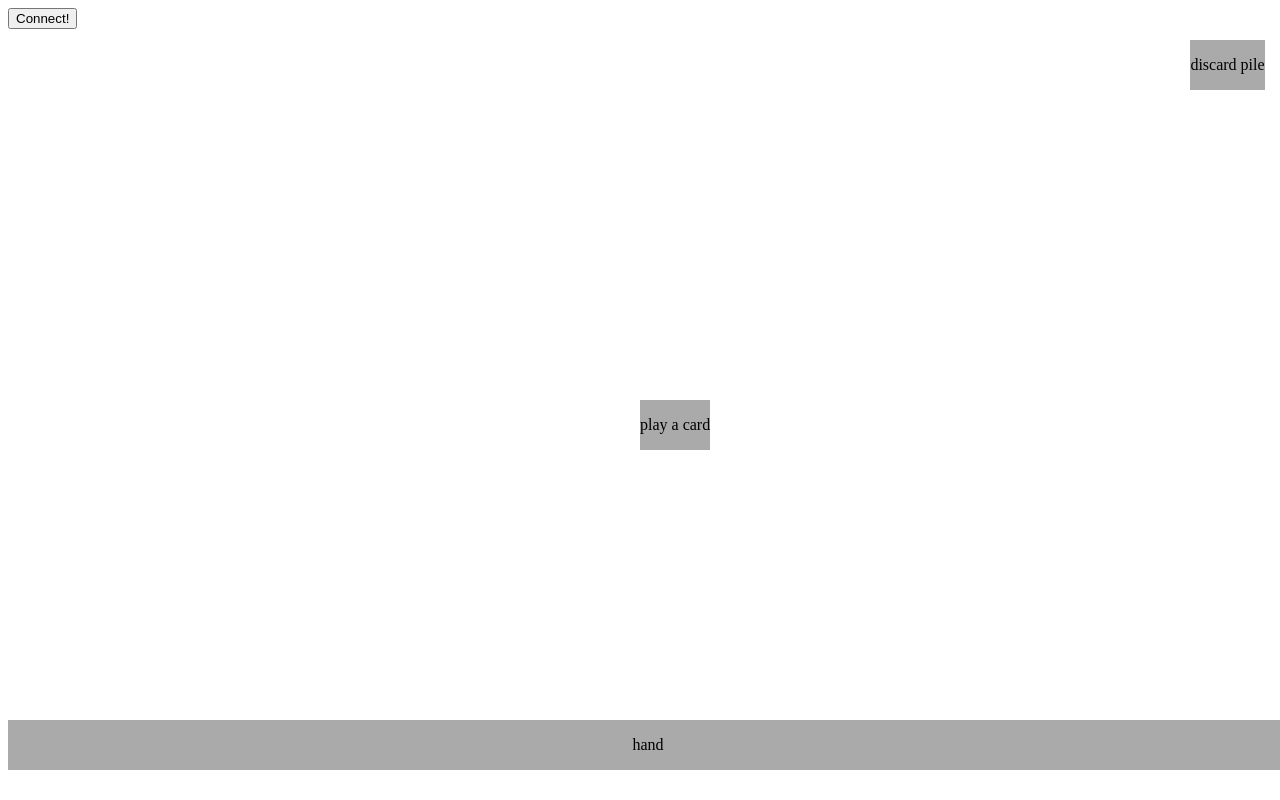
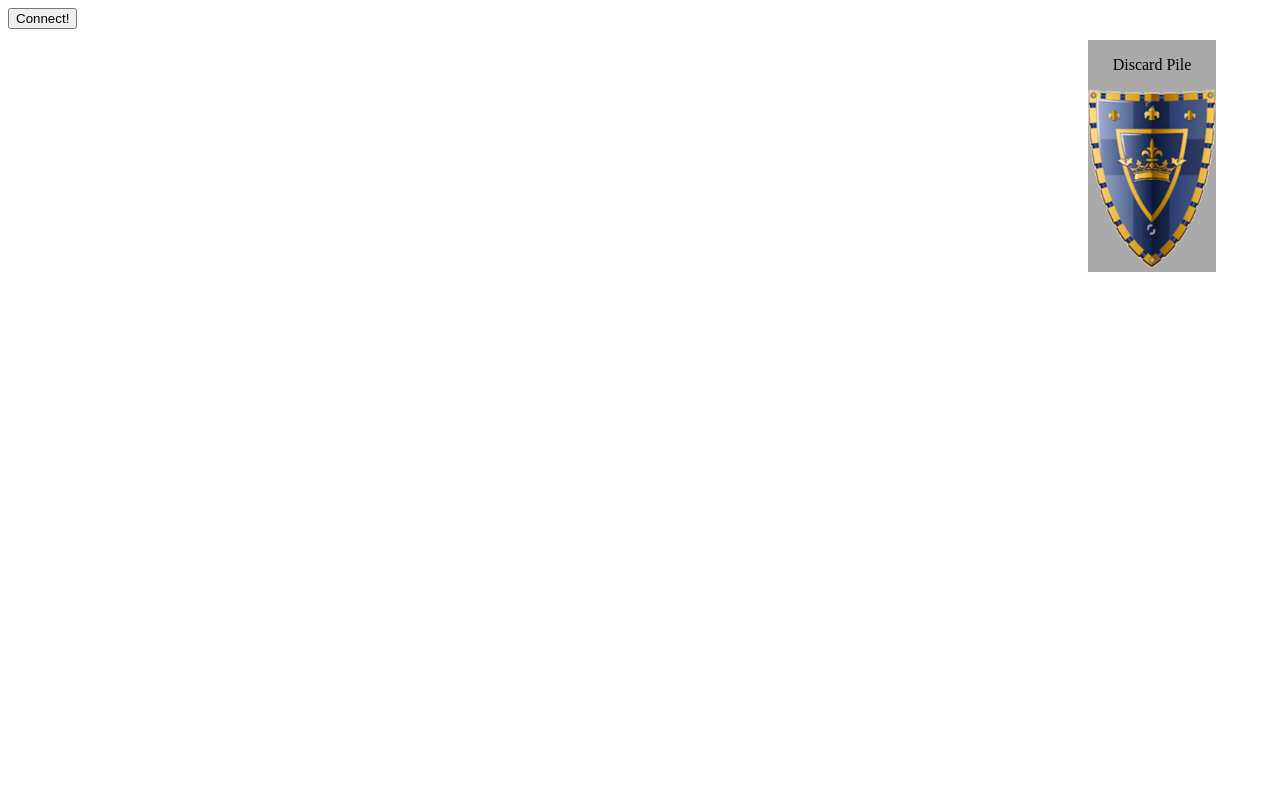
Before and after one commit to Puijnty/3004Project, a Spring Boot app: page /game in a window 1280 px wide. Run offline with Spring Boot 4, Linux system fonts and the light colour scheme; some libraries are stand-ins or nearby versions.

Commit message:
added starting the game functionality
done by Tim

to do:
fix card generation
hide/remove start button
play card functionality
client turn taking

```diff
--- a/TimYuyaoRyan/src/main/java/project/TimYuyaoRyan/src/models/CardDeck.java
+++ b/TimYuyaoRyan/src/main/java/project/TimYuyaoRyan/src/models/CardDeck.java
@@ -3,7 +3,7 @@
 import java.util.Collections;
 
 public class CardDeck {
-    ArrayList<Card> data;
+    ArrayList<Card> data=new ArrayList<Card>();
 
     public void add(Card c){
         //Adds a new card to the deck
--- a/TimYuyaoRyan/src/main/java/project/TimYuyaoRyan/src/models/PlayerId.java
+++ b/TimYuyaoRyan/src/main/java/project/TimYuyaoRyan/src/models/PlayerId.java
@@ -11,4 +11,7 @@
     public int getId() {
         return id;
     }
+    public int getNextId(){
+        return nextId;
+    }
 }
--- a/TimYuyaoRyan/src/main/resources/static/styles.css
+++ b/TimYuyaoRyan/src/main/resources/static/styles.css
@@ -2,24 +2,40 @@
 .discard{
     background: #aaa;
     top: 5%;
-    left:93%;
+    left:85%;
     position: absolute;
     text-align: center;
+}
+.card{
+    width: 10vw;
+
+}
+
+.pile{
+      display: none;
+      position:absolute;
+       overflow:auto;
+}
+
+.discard:hover .pile {
+  display: block;
 }
 
 .playArea{
     background: #aaa;
     position: absolute;
-    top: 50%;
+    top: 30%;
     left: 50%;
     margin:auto;
     text-align: center;
 }
-
+.pa{
+width: 20vw;
+}
 .hand{
-    background: #aaa;
     width: 100%;
-    top: 90%;
+    top: 80%;
     margin:auto;
     position: absolute;
     text-align: center;
+}
--- a/TimYuyaoRyan/src/main/resources/templates/game.html
+++ b/TimYuyaoRyan/src/main/resources/templates/game.html
@@ -17,13 +17,25 @@
         <button id = "start">Start!</button>
         <button id = "nextTurn">Finish Turn!</button>
         <div class = "discard">
-            <p>discard pile</p>
+            <p>Discard Pile</p>
+            <img src="/images/shield_8.png" class="card">
+            <div class = "pile" id="pile">
+                <!-- testers
+                <img src="/images/enemy_mordred.png" class="card">
+                <img src="/images/enemy_mordred.png" class="card">
+                <img src="/images/enemy_mordred.png" class="card">
+                <img src="/images/enemy_mordred.png" class="card">
+                -->
+            </div>
+
         </div>
-        <div class = "playArea">
-            <p>play a card</p>
-        </div>
-        <div class = "hand" >
-            <p>hand</p>
+        <div class = "playArea"></div>
+        <div class = "hand" id="hand">
+            <!-- testers
+            <img src="/images/enemy_saxons.png" class="pc card" id="pc1">
+            <img src="/images/enemy_mordred.png" class="pc card" id="pc2">
+            <img src="/images/enemy_green.png" class="pc card" id="pc3">
+            -->
         </div>
 
 </body>
```
Also changed, not shown: TimYuyaoRyan/src/main/java/project/TimYuyaoRyan/src/controllers/SocketMessagingController.java (+7 -7 lines), TimYuyaoRyan/src/main/java/project/TimYuyaoRyan/src/models/PlayerInfo.java (+9 -4 lines), TimYuyaoRyan/src/main/java/project/TimYuyaoRyan/src/services/GameMaster.java (+5 -3 lines), TimYuyaoRyan/src/main/resources/static/app.js (+52 -20 lines).
